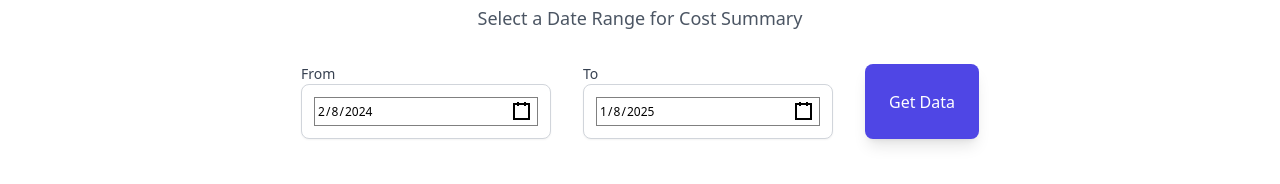
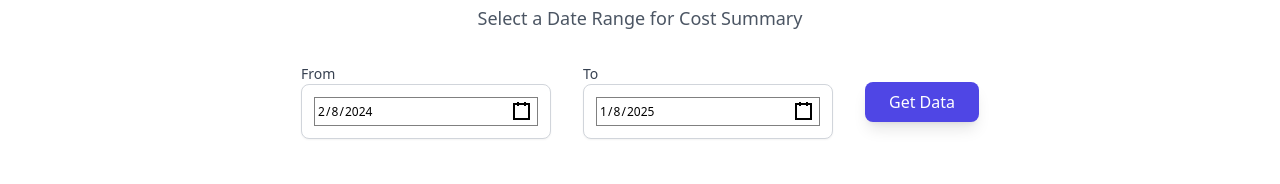
Before and after one commit to hasanisokay/inventify, a Next.js app: page /1 in a window 1280 px wide. Shown: the part 178-362 px from the top of the page. Built offline with nearby package versions, Linux system fonts and the light colour scheme; no server answers; the database is empty; what chartjs-plugin-datalabels would draw is missing.

Commit message:
changed button size in home

```diff
--- a/src/components/datepickers/RangeDatepicker.jsx
+++ b/src/components/datepickers/RangeDatepicker.jsx
@@ -5,7 +5,7 @@ import 'react-calendar/dist/Calendar.css';
 
 const RangeDatepicker = ({ handleStartDateChange, handleEndDateChange, startDate, endDate, fetchData }) => {
     return (
-        <div className="flex gap-8 justify-center mb-8 flex-wrap">
+        <div className="flex gap-8 justify-center items-center mb-8 flex-wrap">
             <div className="w-[250px] text-xs">
                 <label className={`text-sm mr-1 font-medium dark:text-gray-200 text-gray-700`}>From</label>
                 <DatePicker
@@ -28,7 +28,7 @@ const RangeDatepicker = ({ handleStartDateChange, handleEndDateChange, startDate
                 />
             </div>
             <button
-                className={`px-6 py-3 dark:bg-indigo-800 bg-indigo-600 text-white rounded-lg shadow-lg hover:bg-indigo-700  transition-all duration-300`}
+                className={`px-6 py-2 max-h-fit dark:bg-indigo-800 bg-indigo-600 text-white rounded-lg shadow-lg hover:bg-indigo-700  transition-all duration-300`}
                 onClick={fetchData}
             >
                 Get Data
```
